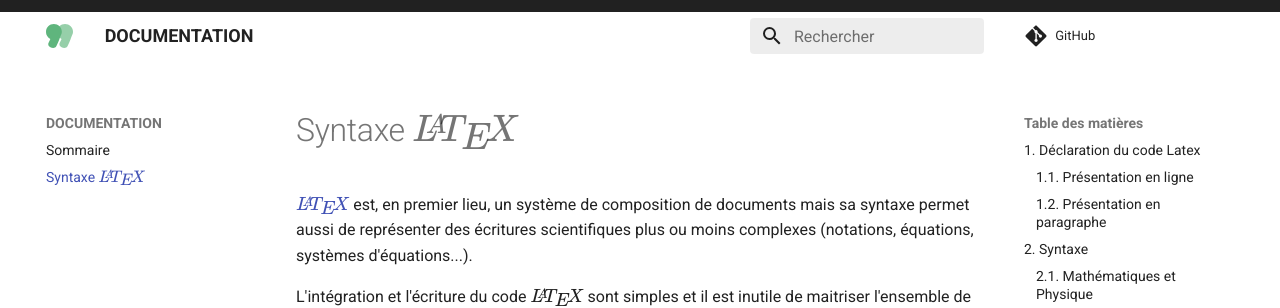
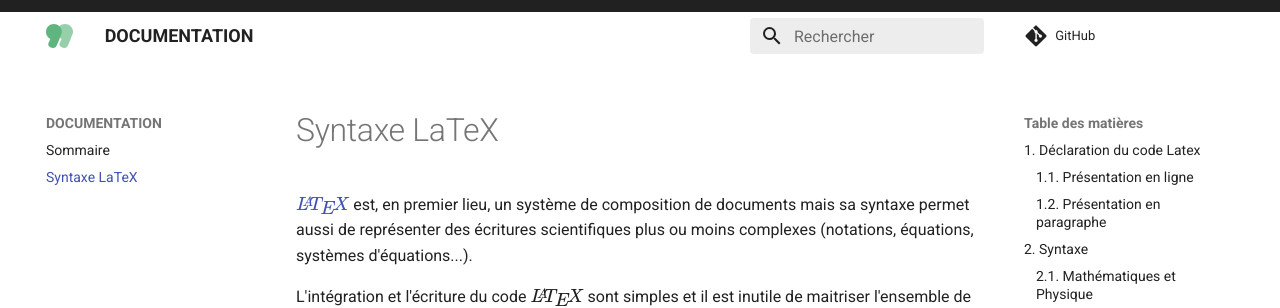
Before and after one commit to mon-oral/documentation, an MkDocs documentation site: the page built from docs/Syntaxe LaTex.md, in a window 1280 px wide and 900 px high. Shown: the top 308 px of the window. Built offline with MkDocs 1.6.1 and Material for MkDocs 9.7.7, drawn with Linux system fonts in a browser that asks for light colours; comment, search, counter and statistics services are not loaded; the version menu is left out.

```diff
--- a/docs/Syntaxe LaTex.md
+++ b/docs/Syntaxe LaTex.md
@@ -1,4 +1,4 @@
-# Syntaxe $\LaTeX$
+# Syntaxe LaTeX
 
 [$\LaTeX$](https://fr.wikipedia.org/wiki/LaTeX) est, en premier lieu, un système de composition de documents mais sa syntaxe permet aussi de représenter des écritures scientifiques plus ou moins complexes (notations, équations, systèmes d'équations...).
 
```
